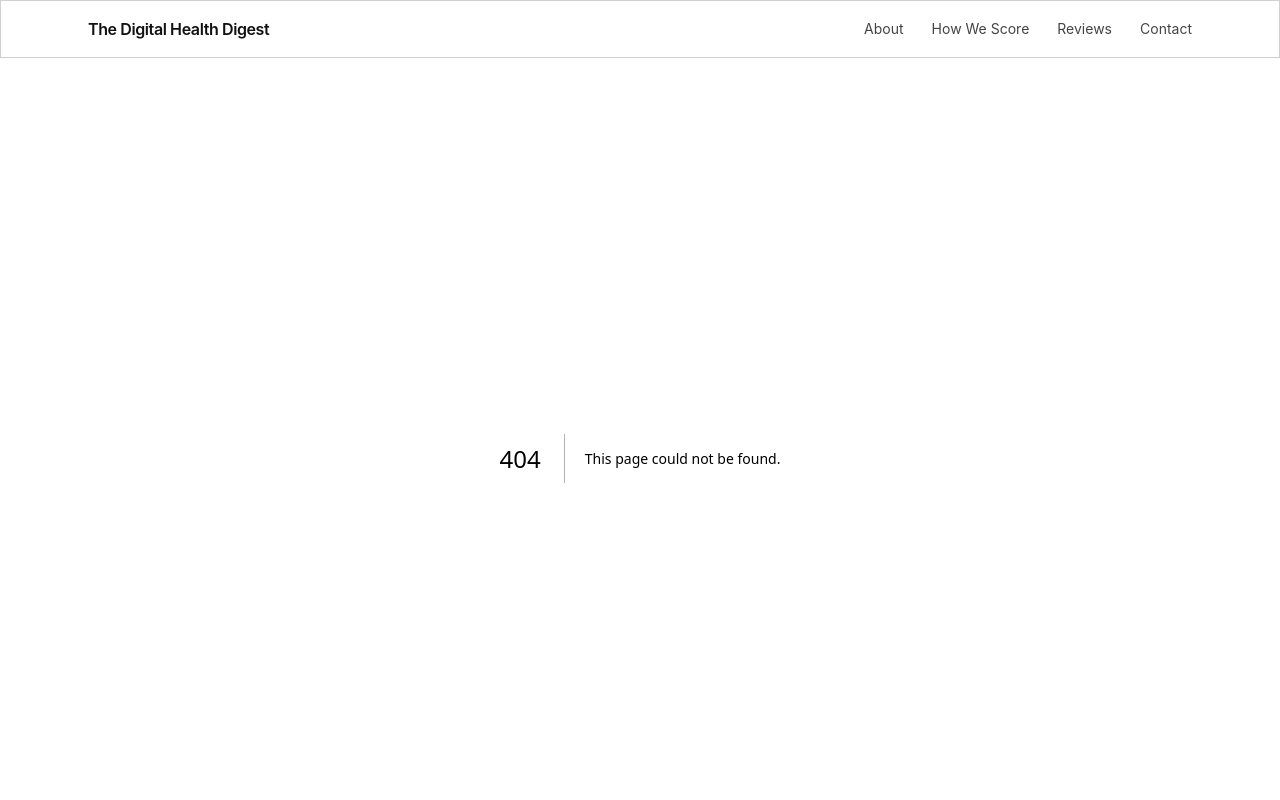
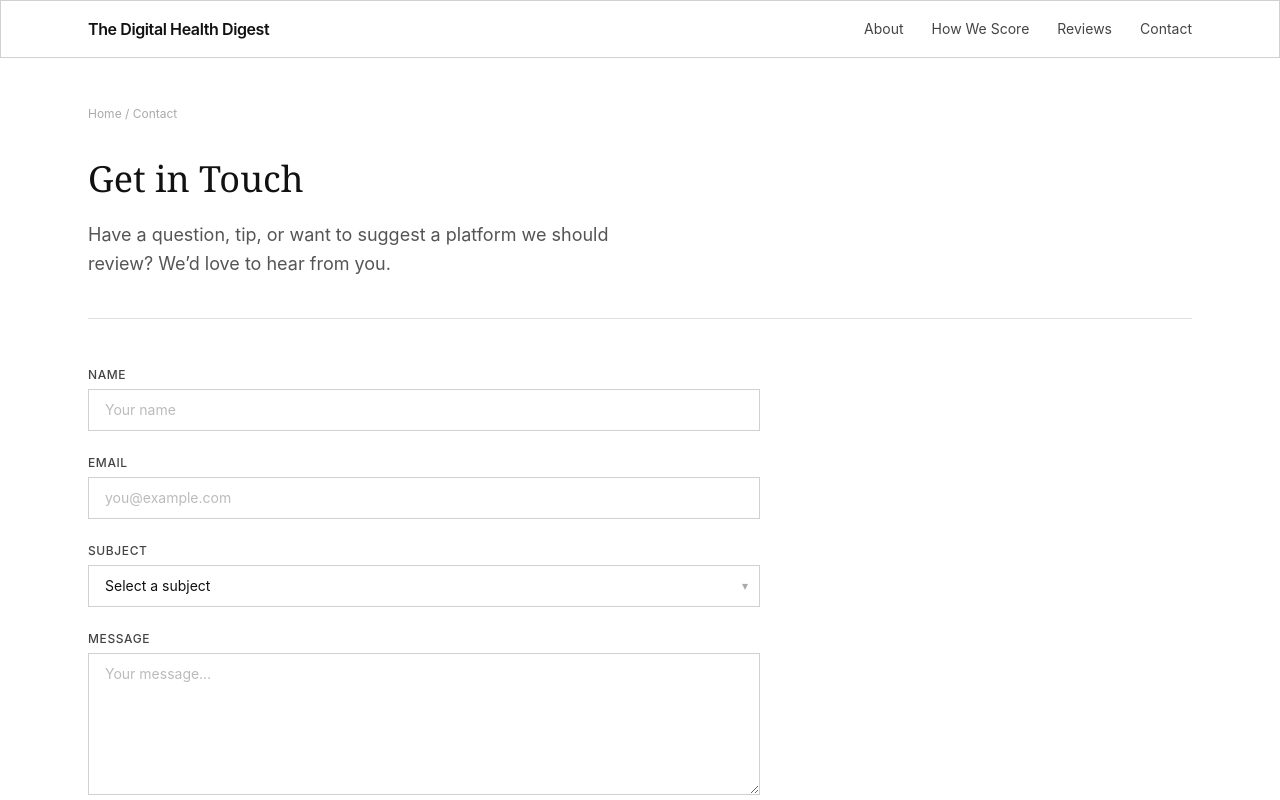
Before and after one commit to rebecca781/digital-health-digest, a Next.js app: page /contact in a window 1280 px wide. Before the commit this address had no page. Shown: the top 800 px of the page. Built offline with nearby package versions, Linux system fonts and the light colour scheme.

Commit message:
add contact page

```diff
--- /dev/null
+++ b/app/contact/ContactForm.tsx
@@ -0,0 +1,136 @@
+"use client";
+
+import { useState } from "react";
+
+type FormState = "idle" | "submitting" | "success";
+
+const SUBJECTS = [
+  { value: "", label: "Select a subject" },
+  { value: "general", label: "General question" },
+  { value: "suggestion", label: "Review suggestion" },
+  { value: "press", label: "Press inquiry" },
+  { value: "other", label: "Other" },
+];
+
+export default function ContactForm() {
+  const [state, setState] = useState<FormState>("idle");
+
+  function handleSubmit(e: React.FormEvent<HTMLFormElement>) {
+    e.preventDefault();
+    setState("submitting");
+    // Simulate network delay; replace with real API call when backend is wired up.
+    setTimeout(() => setState("success"), 800);
+  }
+
+  if (state === "success") {
+    return (
+      <div
+        className="border border-[#d4e8c0] bg-[#EAF3DE] px-8 py-10"
+        style={{ borderWidth: "0.5px" }}
+      >
+        <p className="font-serif text-xl text-[#111111] mb-2">Message sent</p>
+        <p className="text-sm text-[#555555] leading-relaxed">
+          Thanks for reaching out. We typically respond within 2 business days.
+        </p>
+      </div>
+    );
+  }
+
+  const inputClass =
+    "w-full border border-[#d0d0d0] bg-white px-4 py-2.5 text-sm text-[#111111] placeholder-[#bbbbbb] focus:outline-none focus:border-[#3B6D11] transition-colors";
+
+  return (
+    <form onSubmit={handleSubmit} noValidate className="flex flex-col gap-6">
+      {/* Name */}
+      <div className="flex flex-col gap-1.5">
+        <label htmlFor="name" className="text-xs font-medium text-[#444444] uppercase tracking-wider">
+          Name
+        </label>
+        <input
+          id="name"
+          name="name"
+          type="text"
+          required
+          autoComplete="name"
+          placeholder="Your name"
+          className={inputClass}
+          style={{ borderWidth: "0.5px" }}
+        />
+      </div>
+
+      {/* Email */}
+      <div className="flex flex-col gap-1.5">
+        <label htmlFor="email" className="text-xs font-medium text-[#444444] uppercase tracking-wider">
+          Email
+        </label>
+        <input
+          id="email"
+          name="email"
+          type="email"
+          required
+          autoComplete="email"
+          placeholder="you@example.com"
+          className={inputClass}
+          style={{ borderWidth: "0.5px" }}
+        />
+      </div>
+
+      {/* Subject */}
+      <div className="flex flex-col gap-1.5">
+        <label htmlFor="subject" className="text-xs font-medium text-[#444444] uppercase tracking-wider">
+          Subject
+        </label>
+        <div className="relative">
+          <select
+            id="subject"
+            name="subject"
+            required
+            defaultValue=""
+            className={`${inputClass} appearance-none pr-8 cursor-pointer`}
+            style={{ borderWidth: "0.5px" }}
+          >
+            {SUBJECTS.map((s) => (
+              <option key={s.value} value={s.value} disabled={s.value === ""}>
+                {s.label}
+              </option>
+            ))}
+          </select>
+          {/* chevron */}
+          <span className="pointer-events-none absolute right-3 top-1/2 -translate-y-1/2 text-[#aaaaaa] text-xs">
+            ▾
+          </span>
+        </div>
+      </div>
+
+      {/* Message */}
+      <div className="flex flex-col gap-1.5">
+        <label htmlFor="message" className="text-xs font-medium text-[#444444] uppercase tracking-wider">
+          Message
+        </label>
+        <textarea
+          id="message"
+          name="message"
+          required
+          rows={6}
+          placeholder="Your message…"
+          className={`${inputClass} resize-y`}
+          style={{ borderWidth: "0.5px" }}
+        />
+      </div>
+
+      {/* Submit */}
+      <div className="flex flex-col gap-3">
+        <button
+          type="submit"
+          disabled={state === "submitting"}
+          className="self-start bg-[#3B6D11] text-white text-sm font-medium px-6 py-2.5 hover:bg-[#27500A] transition-colors disabled:opacity-60 disabled:cursor-not-allowed"
+        >
+          {state === "submitting" ? "Sending…" : "Send message"}
+        </button>
+        <p className="text-xs text-[#999999]">
+          We typically respond within 2 business days.
+        </p>
+      </div>
+    </form>
+  );
+}
--- /dev/null
+++ b/app/contact/page.tsx
@@ -0,0 +1,42 @@
+import type { Metadata } from "next";
+import Link from "next/link";
+import ContactForm from "./ContactForm";
+
+export const metadata: Metadata = {
+  title: "Get in Touch | The Digital Health Digest",
+  description:
+    "Have a question, tip, or want to suggest a platform we should review? Send us a message.",
+};
+
+export default function ContactPage() {
+  return (
+    <div className="max-w-6xl mx-auto px-6 py-12">
+      {/* Breadcrumb */}
+      <p className="text-xs text-[#aaaaaa] mb-8">
+        <Link href="/" className="hover:text-[#3B6D11] transition-colors">
+          Home
+        </Link>{" "}
+        / Contact
+      </p>
+
+      {/* Header */}
+      <div
+        className="pb-10 border-b border-[#e0e0e0] mb-12"
+        style={{ borderBottomWidth: "0.5px" }}
+      >
+        <h1 className="font-serif text-4xl leading-snug text-[#111111] mb-4 max-w-2xl">
+          Get in Touch
+        </h1>
+        <p className="text-lg text-[#555555] leading-relaxed max-w-xl">
+          Have a question, tip, or want to suggest a platform we should review?
+          We&rsquo;d love to hear from you.
+        </p>
+      </div>
+
+      {/* Form — same max-w-2xl column as How We Score / About */}
+      <div className="max-w-2xl">
+        <ContactForm />
+      </div>
+    </div>
+  );
+}
```
